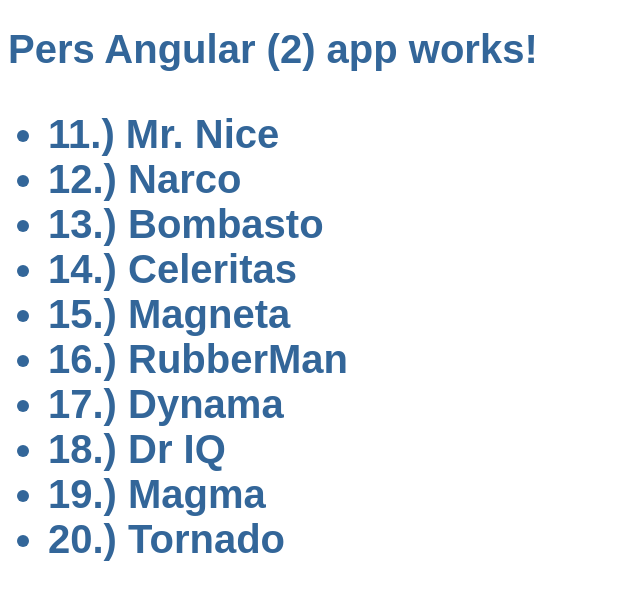
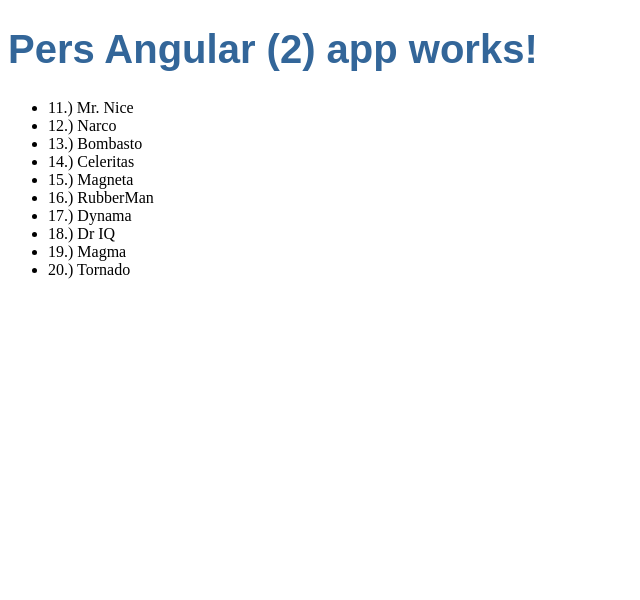
Before and after one commit to persyl/PersAngularApp, an Angular app: page / in a window 1280 px wide. Shown: the top 600 px of the page, without its empty margins (0-640 px from the left). Built offline with nearby package versions, Linux system fonts and the light colour scheme.

Commit message:
Testing ngIf functionality

```diff
--- a/src/app/app.component.html
+++ b/src/app/app.component.html
@@ -1,6 +1,7 @@
 <h1>
   {{title}}
-  <ul>
-    <li *ngFor="let hero of heroes">{{ hero.id }}.) {{ hero.name }}</li>
-  </ul>
 </h1>
+<ul>
+  <li *ngFor="let hero of heroes">{{ hero.id }}.) {{ hero.name }}</li>
+</ul>
+<p *ngIf="age < 40">Ett stycke som ej syns. {{age}}</p>
--- a/src/app/app.component.ts
+++ b/src/app/app.component.ts
@@ -11,6 +11,7 @@
 export class AppComponent {
   title = 'Pers Angular (2) app works!';
   heroes: Hero[];
+  age:number = 43;
 
   constructor(private heroService: HeroService){
     this.heroService.getHeroes().then(heroes => this.heroes = heroes);
```
